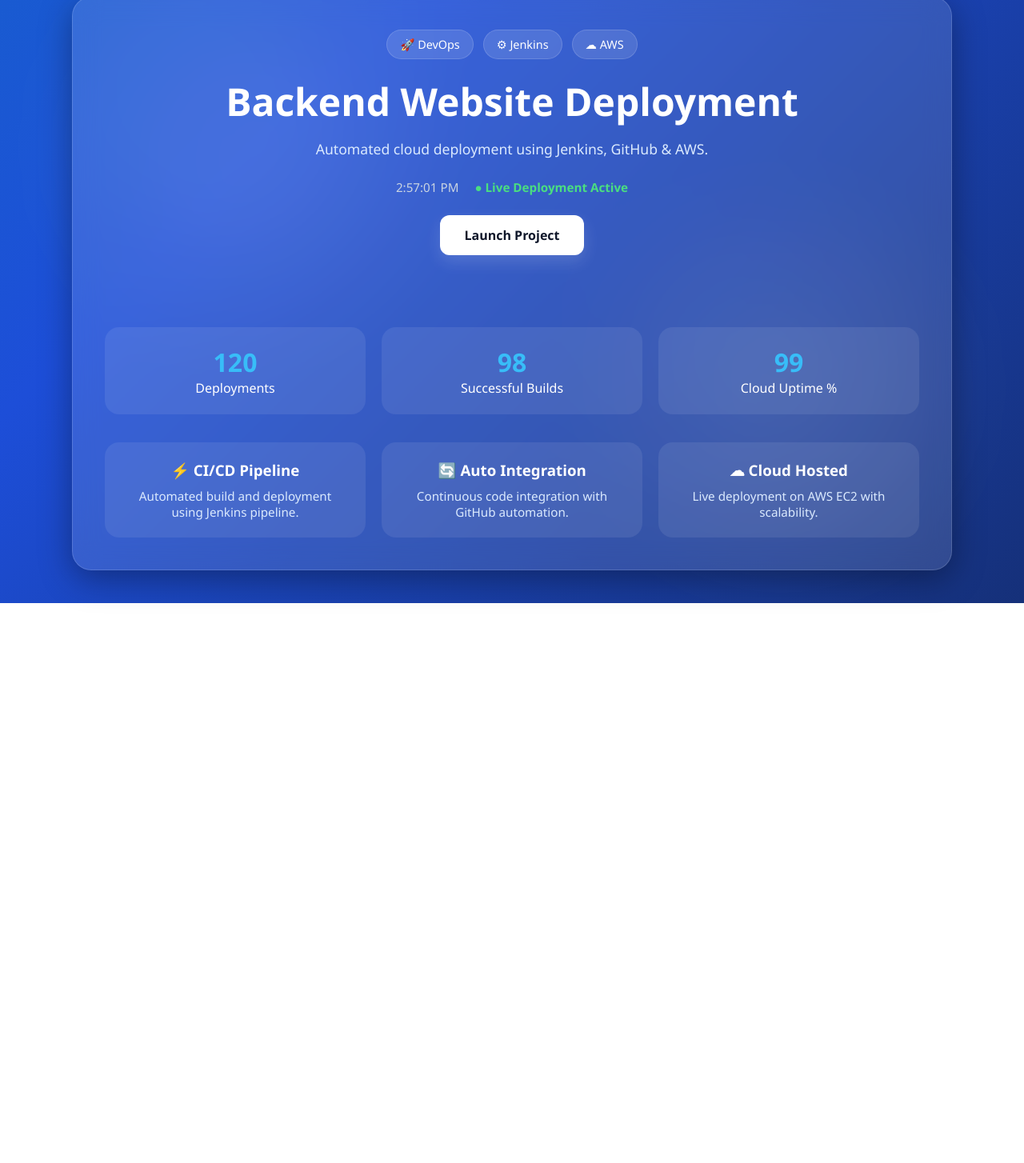
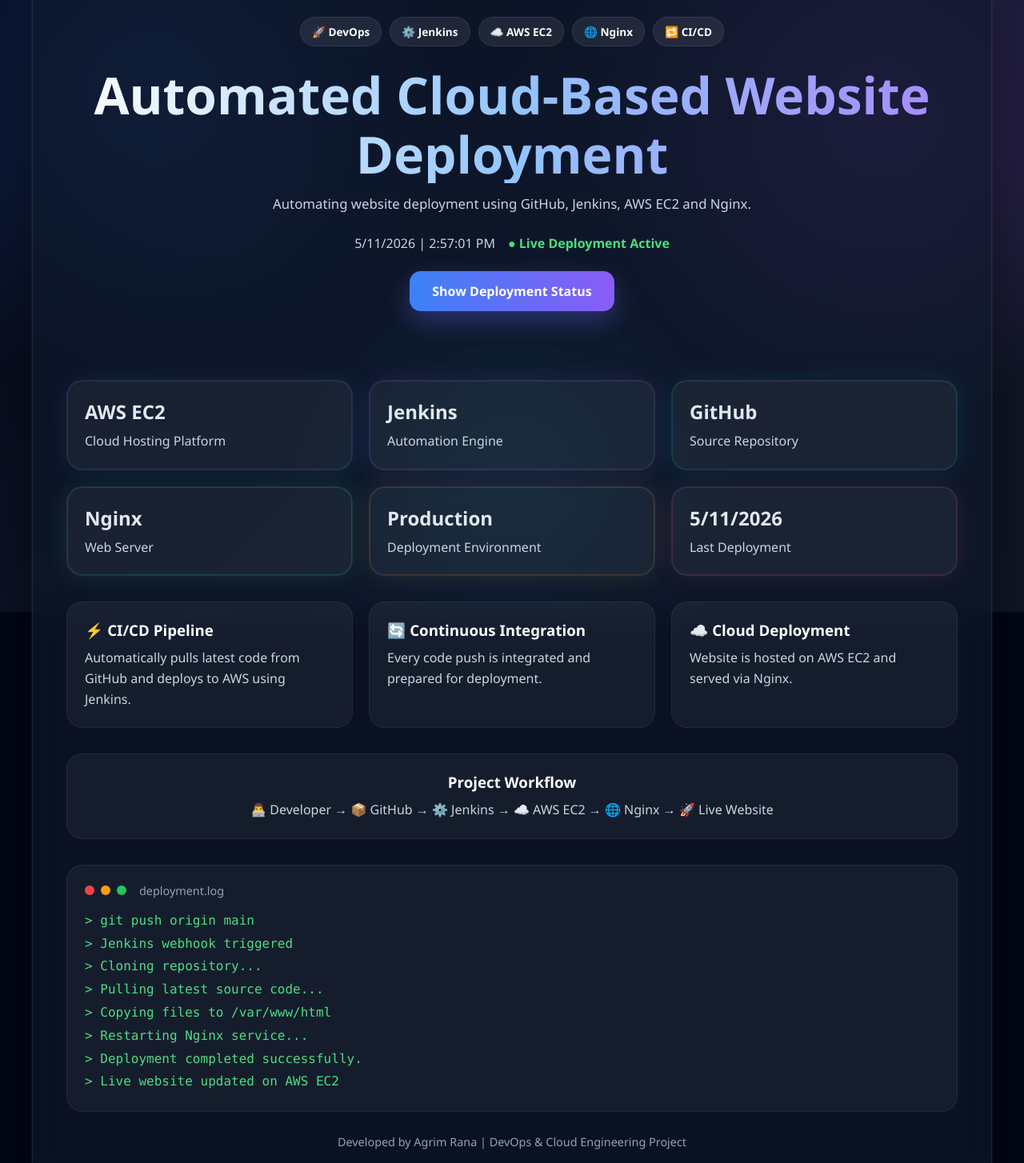
Before and after one commit to AGRIMRANA80/Smart-website-deployment, a plain HTML site: page index.html in a window 1280 px wide. Shown: the part 46-1500 px from the top of the page at 80% size. Before the commit the page ends 800 px from the top, so only its background shows below. Drawn offline with Linux system fonts and the light colour scheme.

Commit message:
lets Update this

```diff
--- a/index.html
+++ b/index.html
@@ -1,24 +1,25 @@
 <!DOCTYPE html>
 <html lang="en">
 <head>
-    <meta charset="UTF-8">
-    <meta name="viewport" content="width=device-width, initial-scale=1.0">
-    <title>Smart Website Deployment</title>
-    <link rel="stylesheet" href="style.css">
+    <meta charset="UTF-8" />
+    <meta name="viewport" content="width=device-width, initial-scale=1.0" />
+    <title>Automated Cloud-Based Website Deployment</title>
+    <link rel="stylesheet" href="style.css" />
 </head>
 <body>
-
-    <div class="bg-animation"></div>
+    <div class="background"></div>
 
     <div class="container">
         <div class="card">
             <div class="top-bar">
                 <span class="badge">🚀 DevOps</span>
-                <span class="badge">⚙ Jenkins</span>
-                <span class="badge">☁ AWS</span>
+                <span class="badge">⚙️ Jenkins</span>
+                <span class="badge">☁️ AWS EC2</span>
+                <span class="badge">🌐 Nginx</span>
+                <span class="badge">🔁 CI/CD</span>
             </div>
 
-            <h1> Backend Website Deployment</h1>
+            <h1>Automated Cloud-Based Website Deployment</h1>
             <p class="typing-text"></p>
 
             <div class="live-info">
@@ -26,37 +27,68 @@
                 <span class="status">● Live Deployment Active</span>
             </div>
 
-            <button onclick="launchProject()">Launch Project</button>
+            <button onclick="launchProject()">Show Deployment Status</button>
             <h2 id="message"></h2>
 
             <div class="stats">
-                <div class="stat-box">
-                    <h3 id="deployCount">0</h3>
-                    <p>Deployments</p>
+                <div class="stat-box glow-blue">
+                    <h3>AWS EC2</h3>
+                    <p>Cloud Hosting Platform</p>
                 </div>
-                <div class="stat-box">
-                    <h3 id="buildCount">0</h3>
-                    <p>Successful Builds</p>
+                <div class="stat-box glow-purple">
+                    <h3>Jenkins</h3>
+                    <p>Automation Engine</p>
                 </div>
-                <div class="stat-box">
-                    <h3 id="uptimeCount">0</h3>
-                    <p>Cloud Uptime %</p>
+                <div class="stat-box glow-cyan">
+                    <h3>GitHub</h3>
+                    <p>Source Repository</p>
+                </div>
+                <div class="stat-box glow-green">
+                    <h3>Nginx</h3>
+                    <p>Web Server</p>
+                </div>
+                <div class="stat-box glow-orange">
+                    <h3>Production</h3>
+                    <p>Deployment Environment</p>
+                </div>
+                <div class="stat-box glow-pink">
+                    <h3 id="lastUpdated">--</h3>
+                    <p>Last Deployment</p>
                 </div>
             </div>
 
             <div class="features">
                 <div class="feature-box">
                     <h3>⚡ CI/CD Pipeline</h3>
-                    <p>Automated build and deployment using Jenkins pipeline.</p>
+                    <p>Automatically pulls latest code from GitHub and deploys to AWS using Jenkins.</p>
                 </div>
                 <div class="feature-box">
-                    <h3>🔄 Auto Integration</h3>
-                    <p>Continuous code integration with GitHub automation.</p>
+                    <h3>🔄 Continuous Integration</h3>
+                    <p>Every code push is integrated and prepared for deployment.</p>
                 </div>
                 <div class="feature-box">
-                    <h3>☁ Cloud Hosted</h3>
-                    <p>Live deployment on AWS EC2 with scalability.</p>
+                    <h3>☁️ Cloud Deployment</h3>
+                    <p>Website is hosted on AWS EC2 and served via Nginx.</p>
                 </div>
+            </div>
+
+            <div class="workflow">
+                <h3>Project Workflow</h3>
+                <p>👨‍💻 Developer → 📦 GitHub → ⚙️ Jenkins → ☁️ AWS EC2 → 🌐 Nginx → 🚀 Live Website</p>
+            </div>
+
+            <div class="terminal">
+                <div class="terminal-header">
+                    <span class="dot red"></span>
+                    <span class="dot yellow"></span>
+                    <span class="dot green"></span>
+                    <span class="terminal-title">deployment.log</span>
+                </div>
+                <div class="terminal-body" id="terminalLog"></div>
+            </div>
+
+            <div class="footer">
+                Developed by Agrim Rana | DevOps & Cloud Engineering Project
             </div>
         </div>
     </div>
--- a/script.js
+++ b/script.js
@@ -1,45 +1,65 @@
-const text = "Automated cloud deployment using Jenkins, GitHub & AWS.";
+const text =
+    "Automating website deployment using GitHub, Jenkins, AWS EC2 and Nginx.";
+
 let index = 0;
 
 function typeText() {
+    const element = document.querySelector(".typing-text");
     if (index < text.length) {
-        document.querySelector(".typing-text").textContent += text.charAt(index);
+        element.textContent += text.charAt(index);
         index++;
-        setTimeout(typeText, 40);
+        setTimeout(typeText, 35);
     }
 }
-typeText();
 
 function updateClock() {
     const now = new Date();
-    document.getElementById("clock").textContent = now.toLocaleTimeString();
+    document.getElementById("clock").textContent =
+        now.toLocaleDateString() + " | " + now.toLocaleTimeString();
 }
-setInterval(updateClock, 1000);
-updateClock();
 
-function animateCounter(id, target, speed) {
-    let count = 0;
-    const element = document.getElementById(id);
-    const increment = Math.ceil(target / speed);
+function updateLastDeployment() {
+    const now = new Date();
+    document.getElementById("lastUpdated").textContent =
+        now.toLocaleDateString();
+}
 
-    const counter = setInterval(() => {
-        count += increment;
-        if (count >= target) {
-            count = target;
-            clearInterval(counter);
+function launchProject() {
+    const message = document.getElementById("message");
+    message.innerHTML =
+        "🚀 Deployment Successful! Website is Live on AWS EC2 and Automatically Managed by Jenkins.";
+}
+
+const logs = [
+    "> git push origin main",
+    "> Jenkins webhook triggered",
+    "> Cloning repository...",
+    "> Pulling latest source code...",
+    "> Copying files to /var/www/html",
+    "> Restarting Nginx service...",
+    "> Deployment completed successfully.",
+    "> Live website updated on AWS EC2"
+];
+
+function typeLogs() {
+    const terminal = document.getElementById("terminalLog");
+    let line = 0;
+
+    function addLine() {
+        if (line < logs.length) {
+            terminal.textContent += logs[line] + "\n";
+            line++;
+            setTimeout(addLine, 600);
         }
-        element.textContent = count;
-    }, 30);
+    }
+
+    addLine();
 }
 
 window.onload = () => {
-    animateCounter("deployCount", 120, 50);
-    animateCounter("buildCount", 98, 50);
-    animateCounter("uptimeCount", 99, 60);
+    typeText();
+    updateClock();
+    updateLastDeployment();
+    typeLogs();
+    setInterval(updateClock, 1000);
 };
-
-function launchProject() {
-    const msg = document.getElementById("message");
-    msg.innerHTML = "🚀 Deployment Successful! Website is Live on AWS Cloud.";
-    msg.style.animation = "fadeInUp 0.8s ease";
-}
--- a/style.css
+++ b/style.css
@@ -2,196 +2,244 @@
     margin: 0;
     padding: 0;
     box-sizing: border-box;
-    font-family: 'Segoe UI', sans-serif;
+    font-family: "Segoe UI", sans-serif;
 }
 
 body {
     min-height: 100vh;
-    background: linear-gradient(-45deg, #0f172a, #1d4ed8, #0891b2, #111827);
-    background-size: 400% 400%;
-    animation: gradientMove 12s ease infinite;
+    color: white;
+    padding: 24px;
     display: flex;
     justify-content: center;
     align-items: center;
-    padding: 20px;
-    color: white;
     overflow-x: hidden;
+    background: #020617;
 }
 
-.bg-animation::before,
-.bg-animation::after {
-    content: '';
+.background {
     position: fixed;
-    width: 350px;
-    height: 350px;
-    border-radius: 50%;
-    background: rgba(255,255,255,0.08);
-    filter: blur(90px);
-    z-index: 0;
-    animation: floatBlob 8s infinite ease-in-out;
-}
-
-.bg-animation::before {
-    top: 10%;
-    left: 10%;
-}
-
-.bg-animation::after {
-    bottom: 10%;
-    right: 10%;
-    animation-delay: 3s;
+    inset: 0;
+    background:
+        radial-gradient(circle at 15% 20%, rgba(59,130,246,0.25), transparent 30%),
+        radial-gradient(circle at 85% 25%, rgba(168,85,247,0.25), transparent 30%),
+        radial-gradient(circle at 50% 80%, rgba(6,182,212,0.20), transparent 30%),
+        linear-gradient(135deg, #020617, #0f172a, #111827);
+    animation: pulseBg 12s ease-in-out infinite;
 }
 
 .container {
     width: 100%;
-    max-width: 1100px;
+    max-width: 1200px;
     position: relative;
-    z-index: 2;
+    z-index: 1;
 }
 
 .card {
-    background: rgba(255, 255, 255, 0.12);
-    border: 1px solid rgba(255,255,255,0.15);
-    backdrop-filter: blur(16px);
-    border-radius: 24px;
-    padding: 40px;
-    text-align: center;
-    box-shadow: 0 10px 40px rgba(0,0,0,0.35);
+    background: rgba(15, 23, 42, 0.65);
+    border: 1px solid rgba(255, 255, 255, 0.08);
+    backdrop-filter: blur(20px);
+    border-radius: 28px;
+    padding: 42px;
+    box-shadow:
+        0 0 0 1px rgba(255,255,255,0.04),
+        0 30px 80px rgba(0,0,0,0.55);
     animation: fadeInUp 1s ease;
 }
 
 .top-bar {
     display: flex;
     justify-content: center;
-    gap: 12px;
+    gap: 10px;
     flex-wrap: wrap;
-    margin-bottom: 20px;
+    margin-bottom: 24px;
 }
 
 .badge {
-    padding: 8px 16px;
-    border-radius: 30px;
-    background: rgba(255,255,255,0.12);
-    font-size: 0.9rem;
-    border: 1px solid rgba(255,255,255,0.15);
+    padding: 8px 14px;
+    border-radius: 999px;
+    font-size: 0.85rem;
+    font-weight: 600;
+    background: rgba(255,255,255,0.08);
+    border: 1px solid rgba(255,255,255,0.08);
 }
 
 h1 {
-    font-size: 3rem;
-    margin-bottom: 15px;
+    font-size: clamp(2.2rem, 5vw, 4rem);
+    text-align: center;
+    line-height: 1.15;
+    margin-bottom: 14px;
+    background: linear-gradient(90deg, #ffffff, #93c5fd, #a78bfa);
+    -webkit-background-clip: text;
+    -webkit-text-fill-color: transparent;
 }
 
 .typing-text {
-    font-size: 1.1rem;
-    color: #dbeafe;
+    text-align: center;
+    color: #cbd5e1;
     min-height: 30px;
     margin-bottom: 20px;
+    font-size: 1.05rem;
 }
 
 .live-info {
     display: flex;
     justify-content: center;
-    gap: 20px;
     flex-wrap: wrap;
-    margin-bottom: 25px;
-    font-size: 0.95rem;
+    gap: 16px;
+    margin-bottom: 24px;
     color: #cbd5e1;
 }
 
 .status {
     color: #4ade80;
-    font-weight: 600;
+    font-weight: 700;
 }
 
 button {
-    padding: 14px 30px;
+    display: block;
+    margin: 0 auto;
+    padding: 14px 28px;
     border: none;
-    border-radius: 12px;
-    background: white;
-    color: #0f172a;
+    border-radius: 14px;
+    background: linear-gradient(90deg, #3b82f6, #8b5cf6);
+    color: white;
+    font-weight: 700;
     font-size: 1rem;
-    font-weight: bold;
     cursor: pointer;
-    transition: 0.3s ease;
-    box-shadow: 0 8px 20px rgba(255,255,255,0.15);
+    box-shadow: 0 12px 30px rgba(99,102,241,0.35);
+    transition: all 0.3s ease;
 }
 
 button:hover {
-    transform: translateY(-4px) scale(1.03);
+    transform: translateY(-3px) scale(1.03);
+    box-shadow: 0 18px 40px rgba(99,102,241,0.45);
 }
 
 #message {
-    margin-top: 20px;
-    min-height: 35px;
+    text-align: center;
+    margin-top: 18px;
+    min-height: 36px;
     color: #facc15;
-    font-size: 1.3rem;
+    font-size: 1.15rem;
 }
 
-.stats {
-    display: grid;
-    grid-template-columns: repeat(3, 1fr);
-    gap: 20px;
-    margin: 35px 0;
-}
-
-.stat-box, .feature-box {
-    background: rgba(255,255,255,0.08);
-    padding: 22px;
-    border-radius: 18px;
-    transition: 0.3s ease;
-}
-
-.stat-box:hover, .feature-box:hover {
-    transform: translateY(-8px);
-    background: rgba(255,255,255,0.14);
-}
-
-.stat-box h3 {
-    font-size: 2rem;
-    color: #38bdf8;
-}
-
+.stats,
 .features {
     display: grid;
     grid-template-columns: repeat(3, 1fr);
     gap: 20px;
+    margin-top: 32px;
 }
 
-.feature-box h3 {
+.stat-box,
+.feature-box,
+.workflow,
+.terminal {
+    background: rgba(255,255,255,0.05);
+    border: 1px solid rgba(255,255,255,0.06);
+    border-radius: 20px;
+    padding: 22px;
+    transition: all 0.3s ease;
+}
+
+.stat-box:hover,
+.feature-box:hover,
+.workflow:hover,
+.terminal:hover {
+    transform: translateY(-6px);
+    background: rgba(255,255,255,0.08);
+}
+
+.stat-box h3 {
+    font-size: 1.5rem;
+    margin-bottom: 8px;
+    color: #e2e8f0;
+}
+
+.stat-box p,
+.feature-box p,
+.workflow p {
+    color: #cbd5e1;
+    line-height: 1.6;
+}
+
+.feature-box h3,
+.workflow h3 {
     margin-bottom: 10px;
 }
 
-.feature-box p {
-    color: #dbeafe;
-    font-size: 0.95rem;
+.glow-blue { box-shadow: inset 0 0 0 1px rgba(59,130,246,0.2), 0 0 30px rgba(59,130,246,0.12); }
+.glow-purple { box-shadow: inset 0 0 0 1px rgba(168,85,247,0.2), 0 0 30px rgba(168,85,247,0.12); }
+.glow-cyan { box-shadow: inset 0 0 0 1px rgba(6,182,212,0.2), 0 0 30px rgba(6,182,212,0.12); }
+.glow-green { box-shadow: inset 0 0 0 1px rgba(74,222,128,0.2), 0 0 30px rgba(74,222,128,0.12); }
+.glow-orange { box-shadow: inset 0 0 0 1px rgba(251,146,60,0.2), 0 0 30px rgba(251,146,60,0.12); }
+.glow-pink { box-shadow: inset 0 0 0 1px rgba(236,72,153,0.2), 0 0 30px rgba(236,72,153,0.12); }
+
+.workflow {
+    margin-top: 32px;
+    text-align: center;
 }
 
-@keyframes gradientMove {
-    0% { background-position: 0% 50%; }
-    50% { background-position: 100% 50%; }
-    100% { background-position: 0% 50%; }
+.terminal {
+    margin-top: 32px;
+    overflow: hidden;
 }
 
-@keyframes floatBlob {
-    0%,100% { transform: translateY(0px); }
-    50% { transform: translateY(-30px); }
+.terminal-header {
+    display: flex;
+    align-items: center;
+    gap: 8px;
+    margin-bottom: 14px;
+}
+
+.dot {
+    width: 12px;
+    height: 12px;
+    border-radius: 50%;
+}
+
+.red { background: #ef4444; }
+.yellow { background: #f59e0b; }
+.green { background: #22c55e; }
+
+.terminal-title {
+    margin-left: 8px;
+    color: #94a3b8;
+    font-size: 0.9rem;
+}
+
+.terminal-body {
+    font-family: Consolas, monospace;
+    color: #4ade80;
+    white-space: pre-line;
+    line-height: 1.8;
+    min-height: 150px;
+}
+
+.footer {
+    margin-top: 28px;
+    text-align: center;
+    color: #94a3b8;
+    font-size: 0.9rem;
 }
 
 @keyframes fadeInUp {
-    from { opacity: 0; transform: translateY(25px); }
+    from { opacity: 0; transform: translateY(30px); }
     to { opacity: 1; transform: translateY(0); }
 }
 
+@keyframes pulseBg {
+    0%, 100% { transform: scale(1); }
+    50% { transform: scale(1.03); }
+}
+
 @media (max-width: 900px) {
-    .stats, .features {
+    .stats,
+    .features {
         grid-template-columns: 1fr;
     }
 
-    h1 {
-        font-size: 2.2rem;
-    }
-
     .card {
-        padding: 25px;
+        padding: 24px;
     }
 }
```
